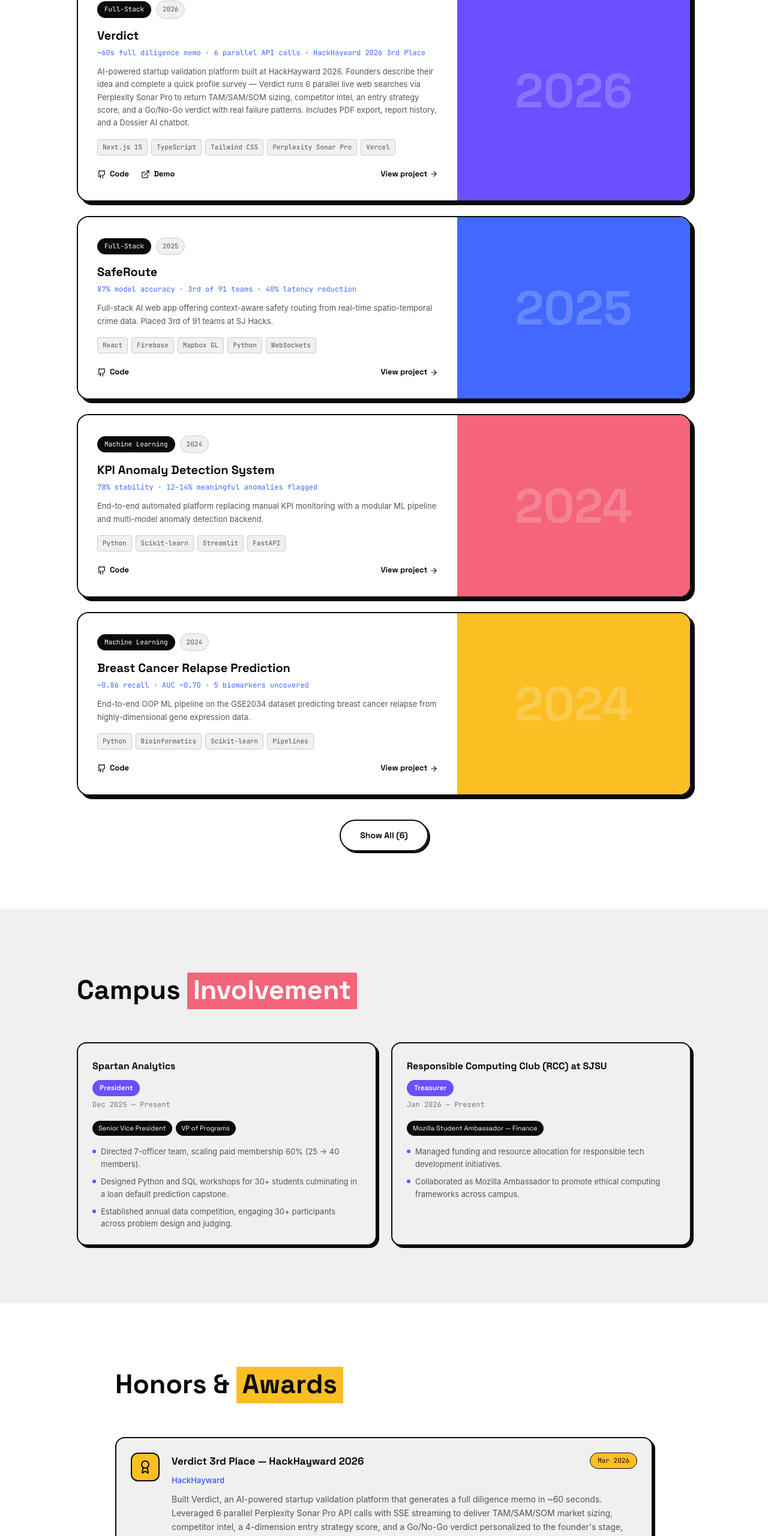
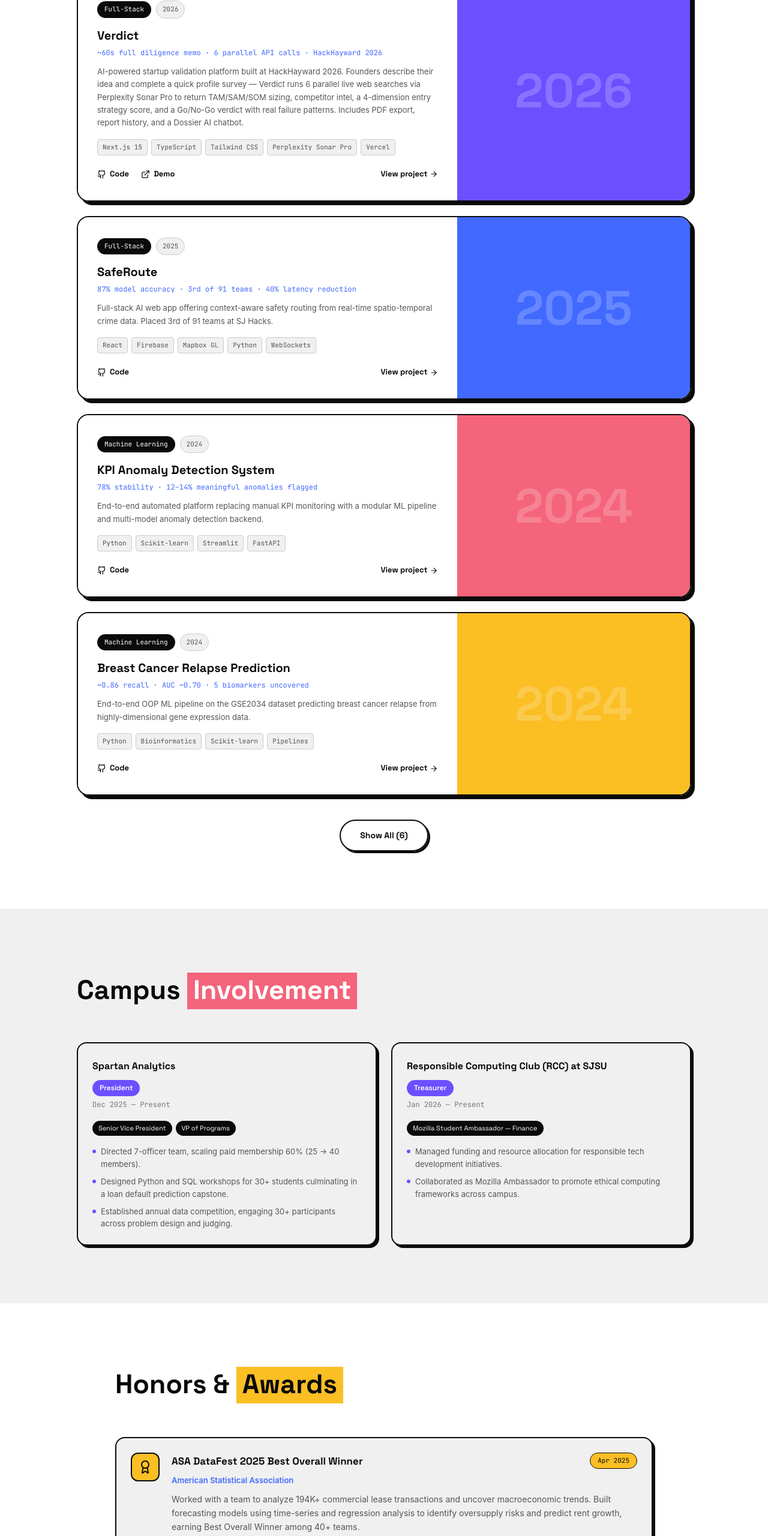
Before and after one commit to dhwanil1907/portfolio-website, a React (Vite) app: page / in a window 1280 px wide. Shown: the part 3120-5680 px from the top of the page at 60% size. Built offline with nearby package versions, Linux system fonts and the light colour scheme.

Commit message:
remove 3rd

```diff
--- a/src/data/portfolio.js
+++ b/src/data/portfolio.js
@@ -83,8 +83,8 @@ export const projectsData = [
     title: 'Verdict',
     subtitle: 'AI Startup Validation Platform',
     year: '2026',
-    impact: '~60s full diligence memo · 6 parallel API calls · HackHayward 2026 3rd Place',
-    description: 'AI-powered startup validation platform built at HackHayward 2026. Founders describe their idea and complete a quick profile survey — Verdict runs 6 parallel live web searches via Perplexity Sonar Pro to return TAM/SAM/SOM sizing, competitor intel, an entry strategy score, and a Go/No-Go verdict with real failure patterns. Includes PDF export, report history, and a Dossier AI chatbot.',
+    impact: '~60s full diligence memo · 6 parallel API calls · HackHayward 2026',
+    description: 'AI-powered startup validation platform built at HackHayward 2026. Founders describe their idea and complete a quick profile survey — Verdict runs 6 parallel live web searches via Perplexity Sonar Pro to return TAM/SAM/SOM sizing, competitor intel, a 4-dimension entry strategy score, and a Go/No-Go verdict with real failure patterns. Includes PDF export, report history, and a Dossier AI chatbot.',
     tech: ['Next.js 15', 'TypeScript', 'Tailwind CSS', 'Perplexity Sonar Pro', 'Vercel'],
     categories: ['Full-Stack', 'AI/ML'],
     gradient: 'from-emerald-500 via-teal-500 to-cyan-600',
@@ -149,12 +149,6 @@ export const projectsData = [
 
 export const awardsData = [
   {
-    title: 'Verdict 3rd Place — HackHayward 2026',
-    issuer: 'HackHayward',
-    date: 'Mar 2026',
-    description: 'Built Verdict, an AI-powered startup validation platform that generates a full diligence memo in ~60 seconds. Leveraged 6 parallel Perplexity Sonar Pro API calls with SSE streaming to deliver TAM/SAM/SOM market sizing, competitor intel, a 4-dimension entry strategy score, and a Go/No-Go verdict personalized to the founder\'s stage, budget, and geography. Placed 3rd overall.'
-  },
-  {
     title: 'ASA DataFest 2025 Best Overall Winner',
     issuer: 'American Statistical Association',
     date: 'Apr 2025',
```
